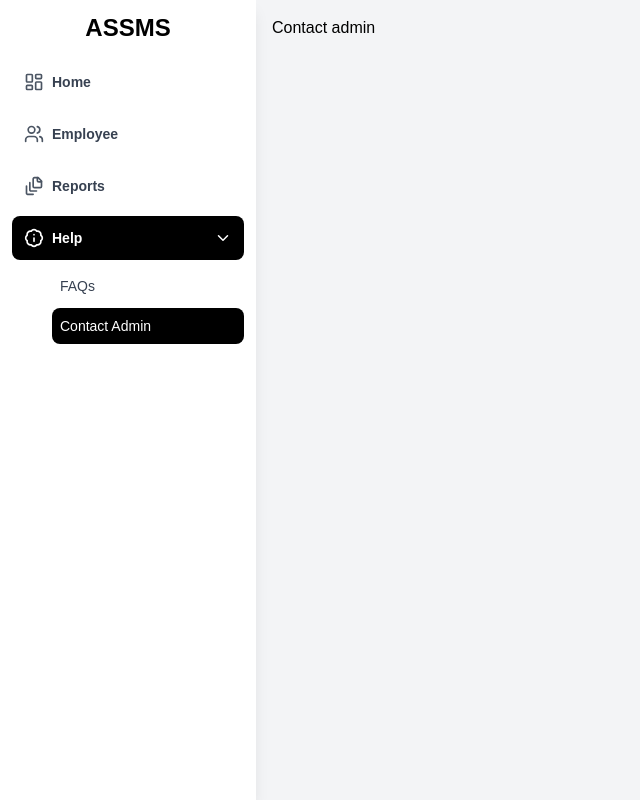
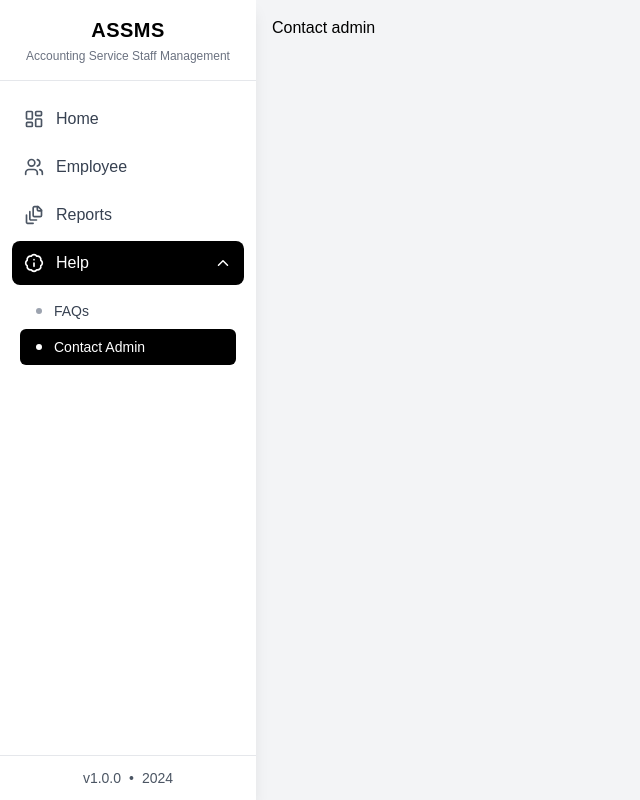
Before and after one commit to Skandaking/assms, a Next.js app: page /help/contact in a window 1280 px wide. Shown: the whole page, without its empty margins (0-640 px from the left). Built offline with nearby package versions, Linux system fonts and the light colour scheme.

Commit message:
updated the sidebar design

```diff
--- a/src/components/sidebar/index.tsx
+++ b/src/components/sidebar/index.tsx
@@ -1,4 +1,5 @@
 'use client';
+
 import {
   BadgeInfo,
   FileStack,
@@ -69,17 +70,38 @@ const Sidebar = () => {
   }, []);
 
   return (
-    <div className="fixed top-0 left-0 h-screen w-64 bg-white shadow-lg z-10 p-3">
-      <div className="flex flex-col space-y-4 w-full">
-        <div className="text-center text-2xl font-bold text-sidebar-active">
-          ASSMS
+    <div className="fixed top-0 left-0 h-screen w-64 bg-white shadow-lg z-10">
+      <div className="flex flex-col h-full">
+        {/* Logo Section */}
+        <div className="p-4 border-b">
+          <div className="text-xl font-bold text-sidebar-active text-center tracking-wide">
+            ASSMS
+          </div>
+          <div className="text-xs text-gray-500 text-center mt-1">
+            Accounting Service Staff Management
+          </div>
         </div>
-        <div className="flex flex-col space-y-2">
-          {items
-            .filter((item) => item.name !== 'User' || role === 'administrator')
-            .map((item, index) => (
-              <SidebarItem key={index} item={item} />
-            ))}
+
+        {/* Navigation Section */}
+        <div className="flex-1 overflow-y-auto px-3 py-4">
+          <nav className="space-y-1">
+            {items
+              .filter(
+                (item) => item.name !== 'User' || role === 'administrator'
+              )
+              .map((item, index) => (
+                <SidebarItem key={index} item={item} />
+              ))}
+          </nav>
+        </div>
+
+        {/* Footer Section */}
+        <div className="p-3 border-t">
+          <div className="flex items-center justify-center space-x-2 text-sm text-gray-600">
+            <span>v1.0.0</span>
+            <span>•</span>
+            <span>{new Date().getFullYear()}</span>
+          </div>
         </div>
       </div>
     </div>
--- a/src/components/sidebar/item.tsx
+++ b/src/components/sidebar/item.tsx
@@ -1,9 +1,8 @@
 'use client';
 
-import { useMemo, useState } from 'react';
 import { ChevronDown, LucideIcon } from 'lucide-react';
 import { usePathname, useRouter } from 'next/navigation';
-
+import { useMemo, useState } from 'react';
 import SubMenuItem from './sub-item';
 
 interface ISidebarItem {
@@ -24,58 +23,57 @@ const SidebarItem = ({ item }: { item: ISidebarItem }) => {
   const router = useRouter();
   const pathname = usePathname();
 
-  const onClick = () => {
-    if (items && items.length > 0) {
-      return setExpanded(!expanded);
-    }
-
-    return router.push(path);
-  };
   const isActive = useMemo(() => {
-    if (items && items.length > 0) {
+    if (items?.length) {
       if (items.find((item) => item.path === pathname)) {
         setExpanded(true);
         return true;
       }
     }
-
     return path === pathname;
   }, [items, path, pathname]);
 
   return (
-    <>
+    <div className="mb-1">
       <div
-        className={`flex items-center p-3 rounded-lg cursor-pointer justify-between
-        ${
-          isActive
-            ? 'bg-sidebar-active text-white'
-            : 'hover:bg-sidebar-background text-gray-700 hover:text-black'
+        onClick={() =>
+          items?.length ? setExpanded(!expanded) : router.push(path)
         }
-      `}
-        onClick={onClick}
+        className={`
+          flex items-center justify-between px-3 py-2.5 rounded-lg cursor-pointer
+          transition-all duration-200 select-none
+          ${
+            isActive
+              ? 'bg-sidebar-active text-white'
+              : 'hover:bg-sidebar-background text-gray-700 hover:text-black'
+          }
+        `}
       >
-        <div className="flex items-center space-x-2">
+        <div className="flex items-center gap-3">
           <Icon
             size={20}
             className={isActive ? 'text-white' : 'text-sidebar-iconColor'}
           />
-          <p className="text-sm font-semibold">{name}</p>
+          <span className="font-medium">{name}</span>
         </div>
-        {items && items.length > 0 && (
+        {items?.length > 0 && (
           <ChevronDown
             size={18}
-            className={isActive ? 'text-white' : 'text-sidebar-iconColor'}
+            className={`transition-transform duration-200
+              ${expanded ? 'rotate-180' : ''}
+              ${isActive ? 'text-white' : 'text-sidebar-iconColor'}
+            `}
           />
         )}
       </div>
-      {expanded && items && items.length > 0 && (
-        <div className="flex flex-col space-y-1 ml-10">
-          {items.map((item) => (
-            <SubMenuItem key={item.path} item={item} />
+      {expanded && items?.length > 0 && (
+        <div className="mt-1 mb-1 py-1">
+          {items.map((subItem) => (
+            <SubMenuItem key={subItem.path} item={subItem} />
           ))}
         </div>
       )}
-    </>
+    </div>
   );
 };
 
--- a/src/components/sidebar/sub-item.tsx
+++ b/src/components/sidebar/sub-item.tsx
@@ -1,6 +1,7 @@
 'use client';
+
 import { usePathname, useRouter } from 'next/navigation';
-import React, { useMemo } from 'react';
+import { useMemo } from 'react';
 
 interface ISubItem {
   name: string;
@@ -8,27 +9,28 @@ interface ISubItem {
 }
 
 const SubMenuItem = ({ item }: { item: ISubItem }) => {
-  const { name, path } = item;
   const router = useRouter();
   const pathname = usePathname();
-
-  const onClick = () => {
-    router.push(path);
-  };
-
-  const isActive = useMemo(() => path === pathname, [path, pathname]);
+  const isActive = useMemo(() => item.path === pathname, [item.path, pathname]);
 
   return (
     <div
-      className={`text-sm cursor-pointer p-2 rounded-lg
+      onClick={() => router.push(item.path)}
+      className={`
+        group flex items-center py-2 px-4 mx-2 rounded-md transition-all duration-200
+        text-sm font-medium cursor-pointer
         ${
           isActive
             ? 'bg-sidebar-active text-white'
             : 'text-gray-700 hover:bg-sidebar-background hover:text-black'
-        }`}
-      onClick={onClick}
+        }
+      `}
     >
-      {name}
+      <div
+        className={`w-1.5 h-1.5 rounded-full mr-3
+        ${isActive ? 'bg-white' : 'bg-gray-400 group-hover:bg-gray-600'}`}
+      />
+      {item.name}
     </div>
   );
 };
```
